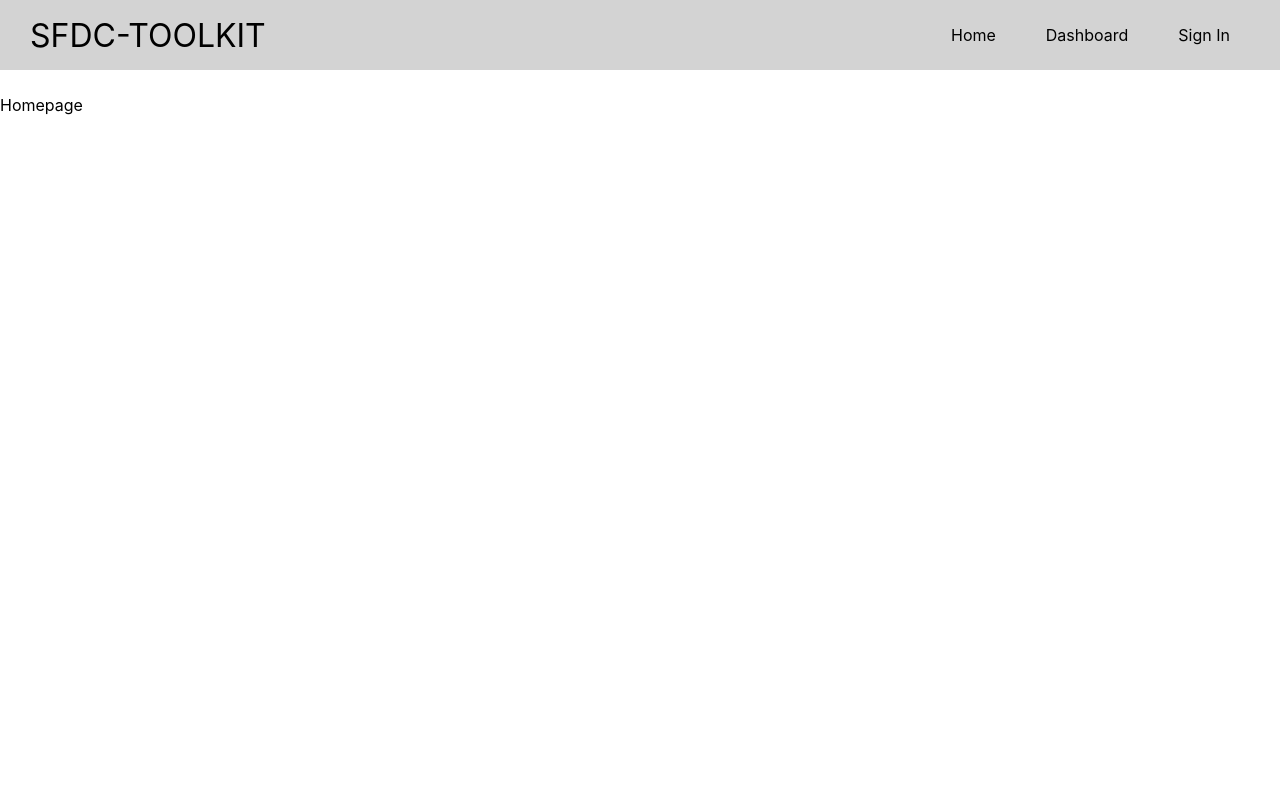
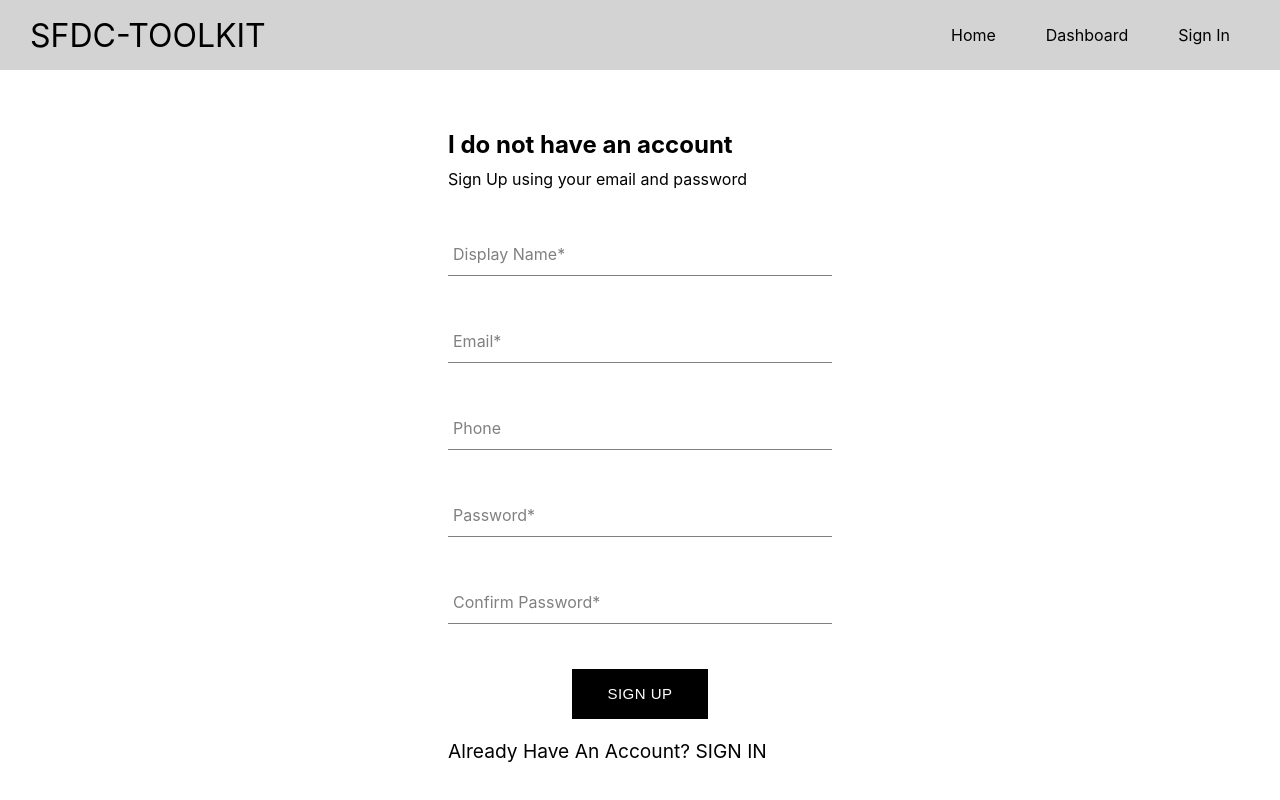
Before and after one commit to krsharsh/sdfc-toolkit, a React (Create React App) app: page /signup in a window 1280 px wide. Before the commit this address led to /. Shown: the top 800 px of the page. Built offline with nearby package versions, Linux system fonts and the light colour scheme; the HTML template or start-up script is replaced by a standard one.

Commit message:
feat: added sign-up component

```diff
--- a/src/App.js
+++ b/src/App.js
@@ -3,8 +3,9 @@ import { Switch, Route, Redirect } from 'react-router-dom';
 
 import Header from './components/Header/Header.component';
 import Homepage from './pages/Homepage/Hompage.page';
-import SignInSignUp from './pages/SignInSignUp/SignInSignUp.page';
 import Dashboard from './pages/Dashboard/Dashboard.page';
+import SignIn from './pages/SignIn/SignIn.page';
+import SignUp from './pages/SignUp/SignUp.page';
 import './App.css';
 
 function App() {
@@ -13,7 +14,8 @@ function App() {
       <Header />
       <Switch>
         <Route exact path='/' component={Homepage} />
-        <Route path='/signin' component={SignInSignUp} />
+        <Route path='/signin' component={SignIn} />
+        <Route path='/signup' component={SignUp} />
         <Route path='/dashboard' component={Dashboard} />
         <Redirect to='/' />
       </Switch>
--- a/src/pages/SignInSignUp/SignInSignUp.page.jsx
+++ /dev/null
@@ -1,8 +0,0 @@
-import React from 'react';
-import './SignInSignUp.styles.scss';
-
-const SignInSignUp = () => {
-  return <div>SignIN And SIGNUP</div>;
-};
-
-export default SignInSignUp;
--- /dev/null
+++ b/src/pages/SignUp/SignUp.page.jsx
@@ -0,0 +1,88 @@
+import React, { useState } from 'react';
+import { Link } from 'react-router-dom';
+
+import FormInput from '../../components/FormInput/FormInput.component';
+import CustomButton from '../../components/CustomButton/CustomButton.component';
+
+import './SignUp.styles.scss';
+
+const SignUp = () => {
+  const [userCredentials, setUserCredentials] = useState({
+    displayName: '',
+    email: '',
+    phone: '',
+    password: '',
+    confirmPassword: '',
+  });
+
+  const { displayName, email, phone, password, confirmPassword } =
+    userCredentials;
+
+  const handleSubmit = (event) => {
+    event.preventDefault();
+
+    if (password !== confirmPassword) {
+      alert("Password don't match");
+      return;
+    }
+    console.log(userCredentials);
+  };
+
+  const handleChange = (event) => {
+    const { name, value } = event.target;
+    setUserCredentials({ ...userCredentials, [name]: value });
+  };
+
+  return (
+    <div className='sign-up'>
+      <h2 className='title'>I do not have an account</h2>
+      <span>Sign Up using your email and password</span>
+      <form className='sign-up-form' onSubmit={handleSubmit}>
+        <FormInput
+          type='text'
+          name='displayName'
+          value={displayName}
+          onChange={handleChange}
+          label='Display Name*'
+          required
+        ></FormInput>
+        <FormInput
+          type='email'
+          name='email'
+          value={email}
+          onChange={handleChange}
+          label='Email*'
+          required
+        ></FormInput>
+        <FormInput
+          type='number'
+          name='phone'
+          value={phone}
+          onChange={handleChange}
+          label='Phone'
+        ></FormInput>
+        <FormInput
+          type='password'
+          name='password'
+          value={password}
+          onChange={handleChange}
+          label='Password*'
+          required
+        ></FormInput>
+        <FormInput
+          type='password'
+          name='confirmPassword'
+          value={confirmPassword}
+          onChange={handleChange}
+          label='Confirm Password*'
+          required
+        ></FormInput>
+        <CustomButton type='submit'>SIGN UP</CustomButton>
+      </form>
+      <Link to='/signin' className='sign-in-direction'>
+        Already Have An Account? SIGN IN
+      </Link>
+    </div>
+  );
+};
+export default SignUp;
--- /dev/null
+++ b/src/pages/SignUp/SignUp.styles.scss
@@ -0,0 +1,30 @@
+.sign-up {
+  width: 30vw;
+  display: flex;
+  flex-direction: column;
+  margin: 50px auto;
+  .title {
+    margin: 10px 0;
+  }
+  .sign-in-direction {
+    margin: 20px 0;
+    font-size: larger;
+  }
+}
+
+@media screen and (max-width: 800px) {
+  .sign-up {
+    width: 300px;
+    display: flex;
+    flex-direction: column;
+
+    .title {
+      margin: 10px 0;
+    }
+
+    .buttons {
+      display: flex;
+      justify-content: space-between;
+    }
+  }
+}
```
Also changed, not shown: src/pages/SignInSignUp/SignInSignUp.styles.scss (deleted).
